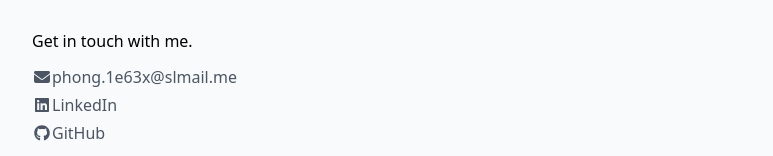
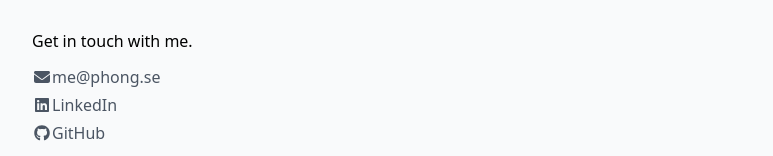
Before and after one commit to phongse/phong.se, a Next.js app: page / in a window 1280 px wide. Shown: the part 743-899 px from the top of the page, without its empty margins (244-1017 px from the left). Built offline with nearby package versions, Linux system fonts and the light colour scheme.

Commit message:
fix email

```diff
--- a/components/About/About.tsx
+++ b/components/About/About.tsx
@@ -62,7 +62,7 @@ const About = (props: Props) => {
                 className="text-gray-600 hover:text-gray-800 transition-all"
               />
             </a>
-            <a href="mailto:phong.1e63x@slmail.me">
+            <a href="mailto:me@phong.se">
               <FontAwesomeIcon
                 icon={faEnvelope}
                 size="2xl"
--- a/components/Contact/Contact.tsx
+++ b/components/Contact/Contact.tsx
@@ -14,8 +14,8 @@ const Contact = (props: Props) => {
       <p className="leading-normal">Get in touch with me.</p>
       <ul className="pt-3">
         <ContactItem
-          href="mailto:phong.1e63x@slmail.me"
-          text="phong.1e63x@slmail.me"
+          href="mailto:me@phong.se"
+          text="me@phong.se"
           icon={faEnvelope}
         />
         <ContactItem
```
